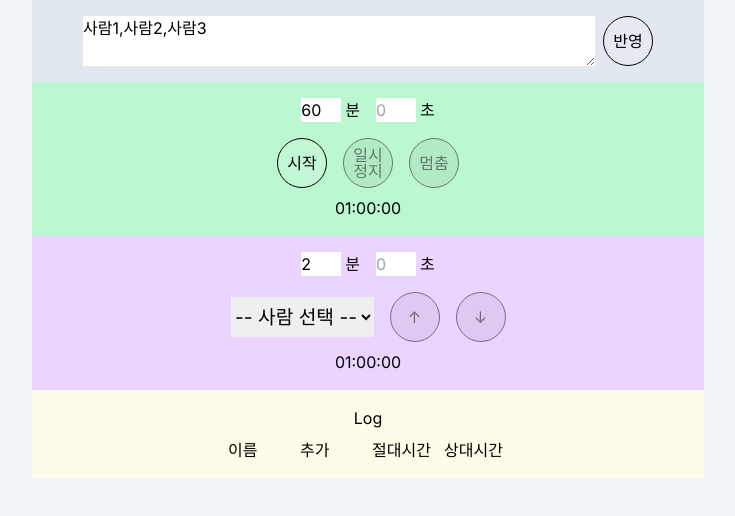
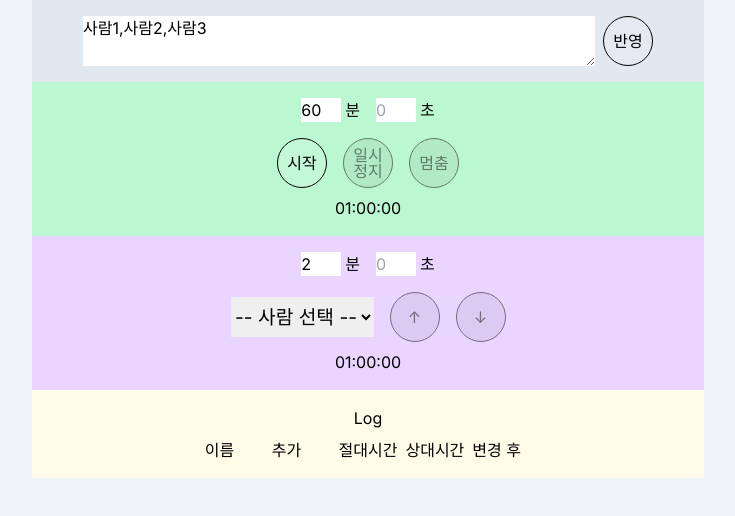
Before and after one commit to helloheesu/real-time-counter, a Next.js app: page / in a window 1280 px wide. Shown: the top 516 px of the page, without its empty margins (272-1007 px from the left). Built offline with nearby package versions, Linux system fonts and the light colour scheme.

Commit message:
show after result

```diff
--- a/src/components/LogDisplay.tsx
+++ b/src/components/LogDisplay.tsx
@@ -8,16 +8,20 @@ const LogDisplay = () => {
   return (
     <div className="flex flex-col items-center">
       <h1 className="mb-2">Log</h1>
-      <div className="grid gap-2 grid-cols-[4rem_4rem_4rem_4rem]">
+      <div className="grid gap-2 grid-cols-5">
         <span>이름</span>
         <span>추가</span>
         <span>절대시간</span>
         <span>상대시간</span>
+        <span>변경 후</span>
         {logs.map(({ member, delta, absoluteTimestamp, currentTimestamp }) => {
           const { minutes: absMin, seconds: absSec } =
             formatTime(absoluteTimestamp);
           const { minutes: curMin, seconds: curSec } =
             formatTime(currentTimestamp);
+          const { minutes: afterMin, seconds: afterSec } = formatTime(
+            currentTimestamp + delta
+          );
 
           return (
             <React.Fragment key={absoluteTimestamp}>
@@ -25,6 +29,7 @@ const LogDisplay = () => {
               <span>{formatTime(delta).minutes}분</span>
               <span>{`${pad(absMin)}:${pad(absSec)}`}</span>
               <span>{`${pad(curMin)}:${pad(curSec)}`}</span>
+              <span>{`${pad(afterMin)}:${pad(afterSec)}`}</span>
             </React.Fragment>
           );
         })}
```
